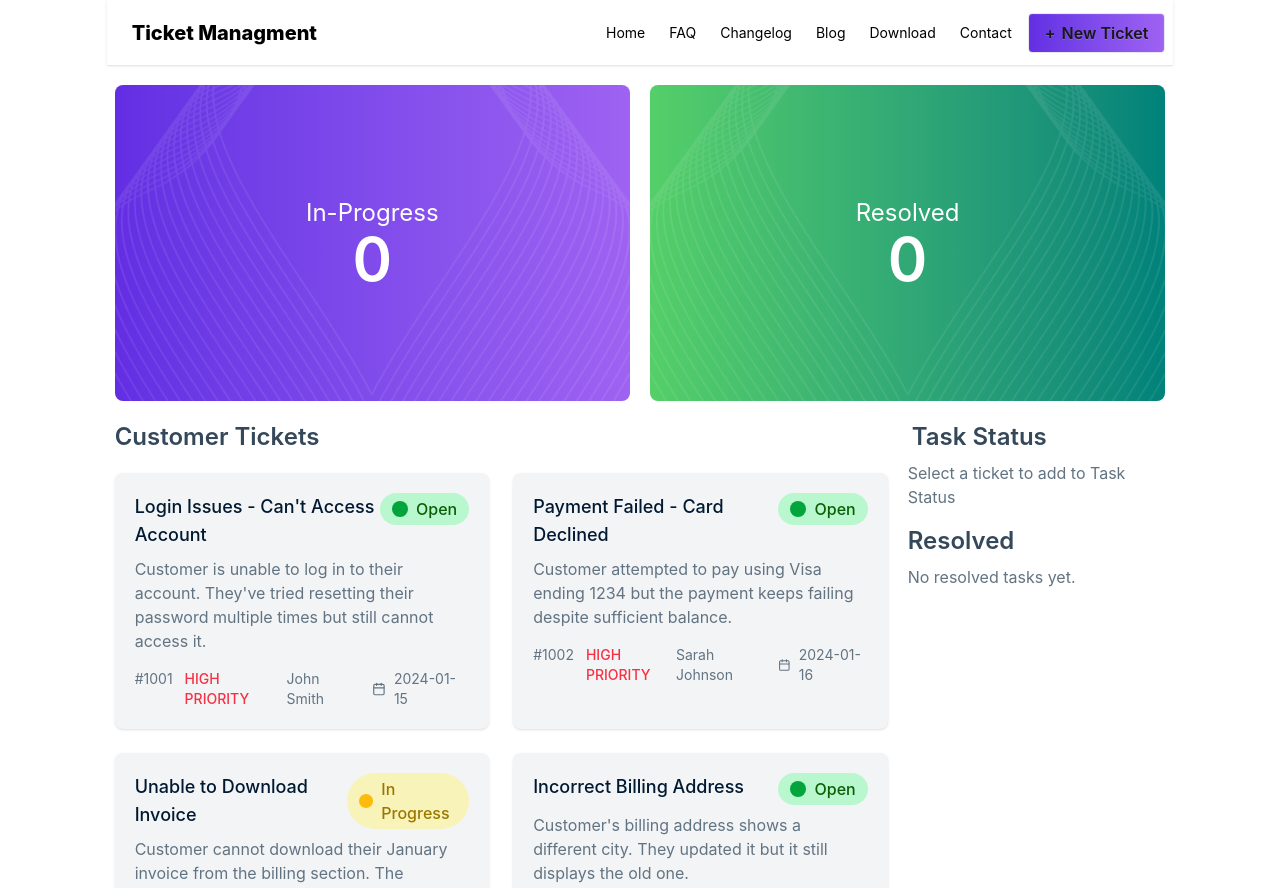
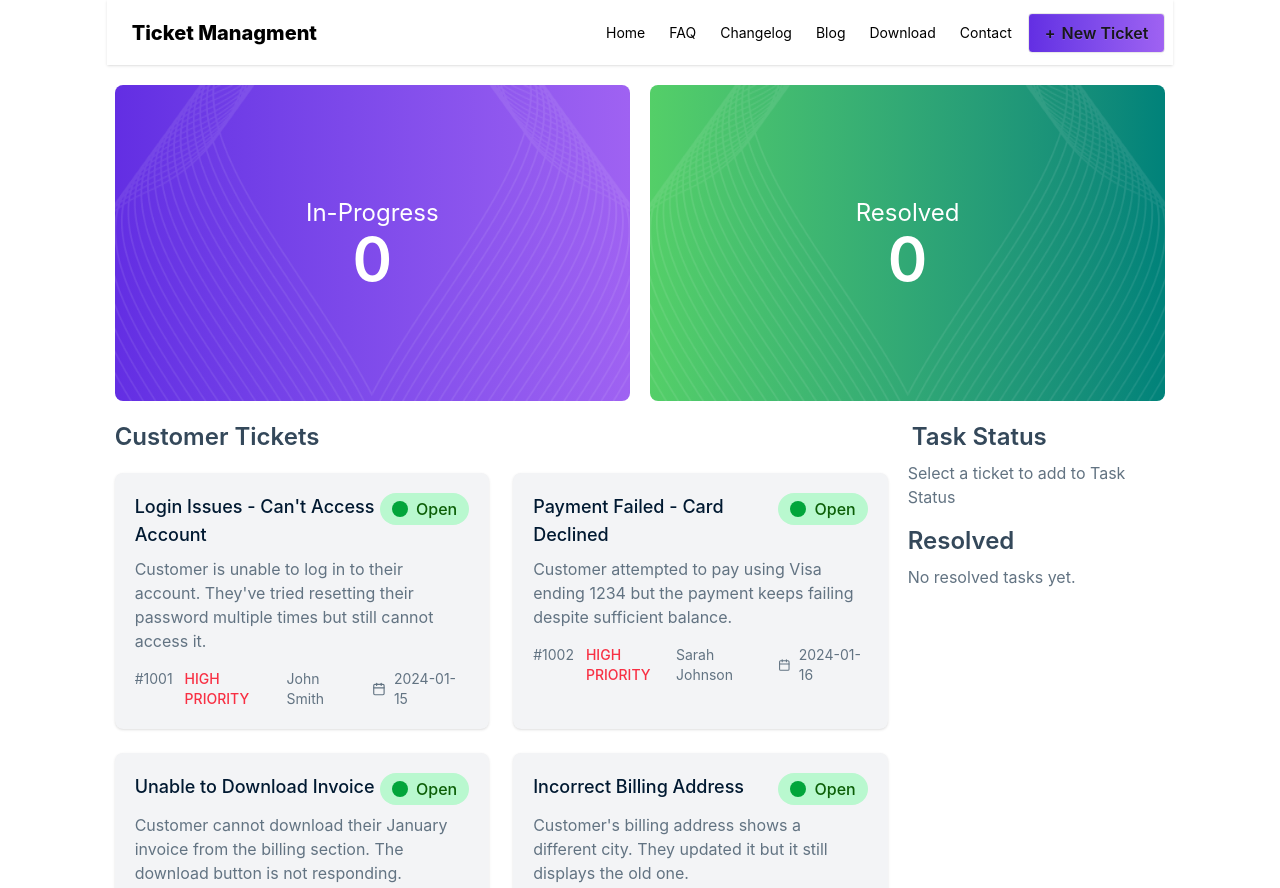
Before and after one commit to Sheikhmsip/customer-ticket-managment, a React (Vite) app: page / in a window 1280 px wide. Shown: the top 888 px of the page. Built offline with nearby package versions, Linux system fonts and the light colour scheme.

Commit message:
add in progress, resolve dynamically

```diff
--- a/public/tickets.json
+++ b/public/tickets.json
@@ -21,7 +21,7 @@
     "id": "#1003",
     "title": "Unable to Download Invoice",
     "description": "Customer cannot download their January invoice from the billing section. The download button is not responding.",
-    "status": "In Progress",
+    "status": "Open",
     "priority": "Medium",
     "customer": "Michael Brown",
     "date": "2024-01-17"
@@ -48,7 +48,7 @@
     "id": "#1006",
     "title": "Refund Not Processed",
     "description": "Customer requested a refund two weeks ago but has not received the amount yet.",
-    "status": "In Progress",
+    "status": "Open",
     "priority": "Medium",
     "customer": "Sophia Taylor",
     "date": "2024-01-20"
@@ -75,7 +75,7 @@
     "id": "#1009",
     "title": "Subscription Auto-Renewal",
     "description": "Customer wants to enable auto-renewal for their subscription but the toggle is disabled.",
-    "status": "In Progress",
+    "status": "Open",
     "priority": "Medium",
     "customer": "Liam Thomas",
     "date": "2024-01-23"
--- a/src/App.jsx
+++ b/src/App.jsx
@@ -15,18 +15,24 @@ const fatchTickets = async () => {
 };
 
 function App() {
+  const [loading, setLoading] = useState(true);
   const [tickets, setTickets] = useState([]);
-
   // const ticketsPromise = fatchTickets();
   const [inProgressTasks, setInProgressTasks] = useState([]);
   const [resolvedTasks, setResolvedTasks] = useState([]);
 
   useEffect(() => {
-  fatchTickets().then(data => setTickets(data));
+    fatchTickets()
+      .then(data => {
+        setTickets(data);
+        setLoading(false);
+      });
   }, []);
+
   const handleAddTask = (ticket) => {
-    const exists = inProgressTasks.find(t => t.id === ticket.id);
-  if (!exists) {
+    const existsInProgress = inProgressTasks.find(t => t.id === ticket.id) ;
+    const existsResolved = resolvedTasks.find(t => t.id === ticket.id);
+    if (!existsInProgress && !existsResolved) {
       setInProgressTasks([...inProgressTasks, ticket]);
       const updatedTickets = tickets.map(t =>
         t.id === ticket.id ? { ...t, status: "In Progress" } : t
@@ -34,14 +40,29 @@ useEffect(() => {
       setTickets(updatedTickets);
 
       toast.success("Ticket added to In-Progress");
-  }else {
+    } else {
+      if(existsResolved){
+        toast.warning("Ticket already added to Resolved");
+      }else{
         toast.warning("Ticket already added to In-Progress");
+      }
+
     }
   };
 
   const handleCompleteTask = (ticket) => {
+    const exists = resolvedTasks.find(t => t.id === ticket.id);
     setInProgressTasks(inProgressTasks.filter(t => t.id !== ticket.id));
+    if (!exists) {
       setResolvedTasks([...resolvedTasks, ticket]);
+      const updatedTickets = tickets.map(t =>
+        t.id === ticket.id ? { ...t, status: "Resolved" } : t
+      );
+      setTickets(updatedTickets);
+    } else{
+      toast.warning("Ticket already added to Resolved");
+    }
+
     toast.success("Ticket successfully Resolved");
   };
 
@@ -53,19 +74,19 @@ useEffect(() => {
         inProgressTasks={inProgressTasks}
         resolvedTasks={resolvedTasks}
       ></CountTask>
-      <Suspense fallback={<div className="flex items-center justify-center h-64">
+      {loading ? (
+        <div className="flex items-center justify-center h-64">
           <div className="w-20 bg-red-500 loading loading-infinity loading-xl"></div>
-    </div>}>
-
+        </div>
+      ) : (
         <CustomerTicket
           tickets={tickets}
-
           handleAddTask={handleAddTask}
           inProgressTasks={inProgressTasks}
           handleCompleteTask={handleCompleteTask}
           resolvedTasks={resolvedTasks}
-        ></CustomerTicket>
-      </Suspense>
+        />
+      )}
 
       <Footer></Footer>
       <ToastContainer position="top-center" autoClose={2000} />
--- a/src/components/CustomerTicket/CustomerTicket.jsx
+++ b/src/components/CustomerTicket/CustomerTicket.jsx
@@ -1,4 +1,3 @@
-import React, { use } from 'react';
 import CustomerTicketCard from './CustomerTicketCard';
 import TaskStatus from './TaskStatus';
 
--- a/src/components/CustomerTicket/CustomerTicketCard.jsx
+++ b/src/components/CustomerTicket/CustomerTicketCard.jsx
@@ -11,15 +11,20 @@ const CustomerTicketCard = ({ tickets, handleAddTask }) => {
 
         {/* ticket card */}
 
-        {tickets.map(ticket=> <div key={ticket.id} onClick={()=> {handleAddTask(ticket)
-          }} className="bg-gray-100 rounded-lg shadow p-5 cursor-pointer">
+        {tickets.map(ticket => <div key={ticket.id} onClick={() => {
+          handleAddTask(ticket)
+        }} className="bg-gray-100 rounded-lg shadow p-5 cursor-pointer">
           <div className="flex justify-between items-start">
             <h3 className="text-lg font-medium text-[#001931]">
               {ticket.title}
             </h3>
-            <span className={`text-base  px-3 py-1 rounded-full font-medium flex items-center gap-2 ${ticket.status==="Open"? "bg-[#B9F8CF] text-[#0B5E06]" : "bg-[#F8F3B9] text-[#9C7700]"}`}>
-              <FaCircle color={`${ticket.status === "Open" ? "#02A53B": "FEBB0C"}`}></FaCircle>
-             {ticket.status}
+            <span className={`text-base  px-3 py-1 rounded-full font-medium flex items-center gap-2 ${ticket.status === "Open" ? "bg-[#B9F8CF] text-[#0B5E06]" : ticket.status === "In Progress" ? "bg-[#F8F3B9] text-[#9C7700]" : "bg-blue-300 text-[#FFFFFF]"}`}>
+              <FaCircle color={`${ticket.status === "Open"
+                ? "#02A53B"
+                : ticket.status === "In Progress"
+                  ? "#FEBB0C"
+                  : "#FFFFFF"}`}></FaCircle>
+              {ticket.status}
             </span>
           </div>
 
```
Lines whose indentation alone changed are shown as unchanged.
